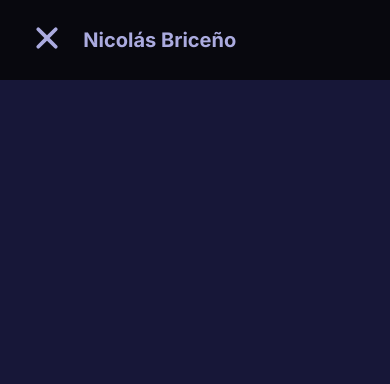
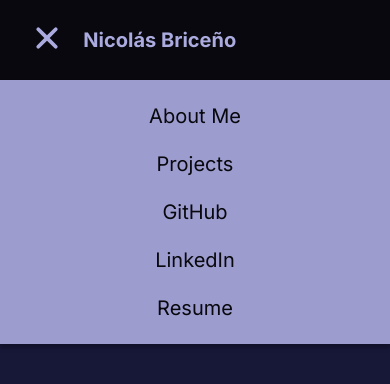
Before and after one commit to nicoabb/PortfolioPage, a React (Vite) app in the folder PortfolioPage/: page / in a window 390 px wide. Both pictures are taken after a click on the icon 47 px from the left and 37 px from the top of the page. Shown: the top 384 px of the page. Built offline with nearby package versions, Linux system fonts and the light colour scheme.

Commit message:
Navbar and BurgerMenu ready - links missing

```diff
--- a/PortfolioPage/src/Components/NavBar/BurgerMenu.jsx
+++ b/PortfolioPage/src/Components/NavBar/BurgerMenu.jsx
@@ -0,0 +1,25 @@
+import styles from "./Navbar.module.css";
+
+const Burger = () => {
+    return (
+        <div className={styles.burgerMenu}>
+            <a className={styles.burgerLinks} href="">
+                About Me
+            </a>
+            <a className={styles.burgerLinks} href="">
+                Projects
+            </a>
+            <a className={styles.burgerLinks} href="">
+                GitHub
+            </a>
+            <a className={styles.burgerLinks} href="">
+                LinkedIn
+            </a>
+            <a className={styles.burgerLinks} href="">
+                Resume
+            </a>
+        </div>
+    );
+};
+
+export default Burger;
--- a/PortfolioPage/src/Components/NavBar/Navbar.jsx
+++ b/PortfolioPage/src/Components/NavBar/Navbar.jsx
@@ -1,5 +1,6 @@
 import styles from "./Navbar.module.css";
 import { useState, useEffect } from "react";
+import Burger from "./BurgerMenu";
 import { FaLaptopCode, FaGithubSquare, FaLinkedin } from "react-icons/fa";
 import { FiMenu } from "react-icons/fi";
 import { IoClose } from "react-icons/io5";
@@ -14,6 +15,10 @@ const NavBar = () => {
         detectW({
             winWidth: window.innerWidth,
         });
+        // This way the burger menu closes when is not necessary
+        if (window.innerWidth > 720) {
+            setOpen(false);
+        }
     };
 
     useEffect(() => {
@@ -30,7 +35,7 @@ const NavBar = () => {
     return (
         <nav
             className={
-                open === true
+                open === true && windowDimension.winWidth <= 720
                     ? `${styles.navbar} ${styles.burger}`
                     : styles.navbar
             }
@@ -55,6 +60,7 @@ const NavBar = () => {
                         )}
                     </a>
                     <a href="">Nicolás Briceño</a>
+                    {open && <Burger />}
                 </div>
                 {windowDimension.winWidth > 720 ? (
                     <div className={styles.links}>
--- a/PortfolioPage/src/Components/NavBar/Navbar.module.css
+++ b/PortfolioPage/src/Components/NavBar/Navbar.module.css
@@ -3,6 +3,8 @@
     background-color: var(--primary-color-300);
     height: 80px;
     width: 100%;
+    position: sticky;
+    top: 0;
 }
 .navbar .limit {
     max-width: 1280px;
@@ -55,7 +57,33 @@
     height: 2.5rem;
 }
 
-/* BURGER MENU COLORS */
+/* BURGER MENU */
+.burgerMenu {
+    display: flex;
+    flex-direction: column;
+    position: fixed;
+    left: 0px;
+    top: 80px;
+    width: 100%;
+    height: auto;
+    row-gap: 1.5rem;
+    padding: 1.5rem 0;
+    background-color: rgb(171, 171, 223, 0.9);
+    box-shadow: 0px 4px 4px rgba(0, 0, 0, 0.25);
+    align-items: center;
+}
+
+.burgerMenu .burgerLinks {
+    font-size: 1.25rem;
+    font-weight: 400;
+    color: var(--primary-color-300);
+}
+
+.burgerMenu .burgerLinks:active {
+    font-weight: bold;
+}
+
+/* BURGER MENU COLORS IN NAVBAR */
 .burger a {
     color: var(--burger-color)
 }
```
